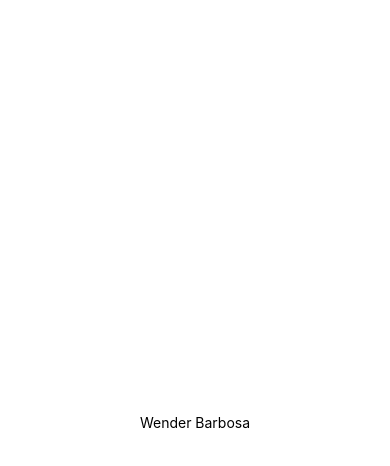
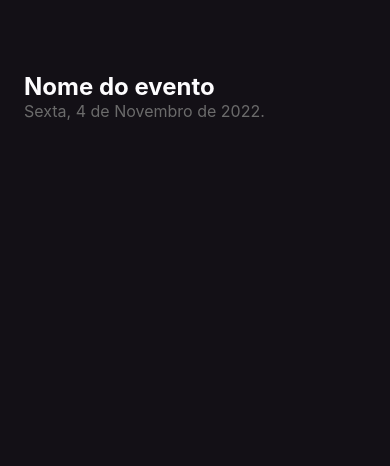
Before and after one commit to wenblack/firsApp, a React Native app: screen / in a window 390 px wide. Shown: the top 466 px of the page. Built offline with nearby package versions, Linux system fonts and the light colour scheme.

Commit message:
➕ Created folders from project ➕

```diff
--- a/App.tsx
+++ b/App.tsx
@@ -1,20 +1,11 @@
-import { StatusBar } from 'expo-status-bar'
-import { StyleSheet, Text, View } from 'react-native'
+import { StatusBar } from "expo-status-bar"
+import { Home } from "./src/screens/Home"
 
 export default function App() {
   return (
-    <View style={styles.container}>
-      <Text>Wender Barbosa</Text>
-      <StatusBar style="auto" />
-    </View>
+    <>
+      <StatusBar style="light"></StatusBar>
+      <Home />
+    </>
   )
 }
-
-const styles = StyleSheet.create({
-  container: {
-    flex: 1,
-    backgroundColor: '#fff',
-    alignItems: 'center',
-    justifyContent: 'center',
-  },
-})
--- /dev/null
+++ b/src/screens/Home/index.tsx
@@ -0,0 +1,18 @@
+import { StatusBar } from "expo-status-bar"
+import { Text, View } from "react-native"
+import { styles } from "./styles"
+
+export function Home() {
+  return (
+    <View style={styles.container}>
+      <StatusBar style="light"></StatusBar>
+      <Text style={styles.eventName}>
+        Nome do evento
+      </Text>
+
+      <Text style={styles.eventDate}>
+        Sexta, 4 de Novembro de 2022.
+      </Text>
+    </View>
+  )
+}
--- /dev/null
+++ b/src/screens/Home/styles.ts
@@ -0,0 +1,19 @@
+import { StyleSheet } from "react-native"
+
+export const styles = StyleSheet.create({
+  container: {
+    flex: 1,
+    backgroundColor: '#131016',
+    padding: 24
+  },
+  eventName: {
+    color: '#FDFCFE',
+    fontSize: 24,
+    fontWeight: 'bold',
+    marginTop: 48
+  },
+  eventDate: {
+    color: '#6B6B6B',
+    fontSize: 16
+  }
+})
```
